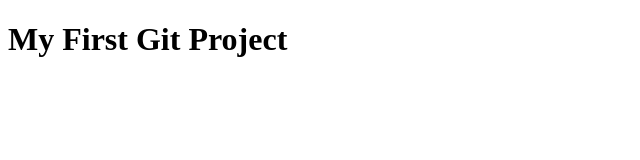
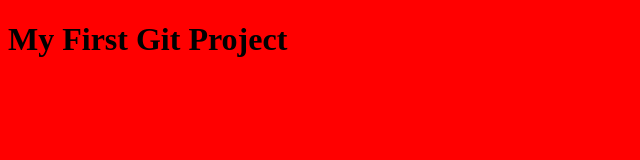
Before and after one commit to Nayar/di_first_git, a plain HTML site: page index.html in a window 1280 px wide. Shown: the whole page, without its empty margins (0-640 px from the left). Drawn offline with Linux system fonts and the light colour scheme.

Commit message:
changed the background to red

```diff
--- a/index.html
+++ b/index.html
@@ -3,6 +3,7 @@
   <head>
     <meta charset="utf-8">
     <title>My First Git Project</title>
+    <link rel="stylesheet" href="main.css">
   </head>
   <body>
     <header>
--- /dev/null
+++ b/main.css
@@ -0,0 +1,4 @@
+body {
+    background-color: red;
+
+}
```
